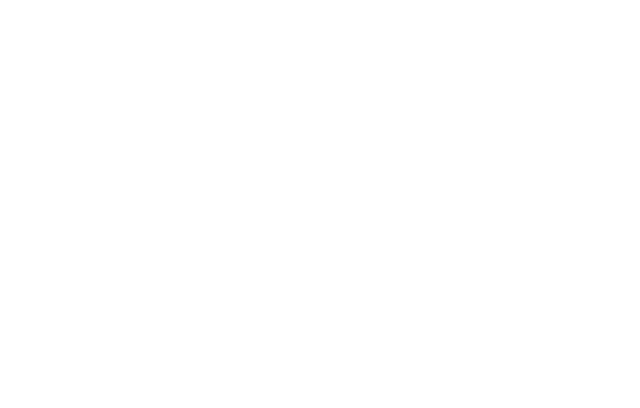
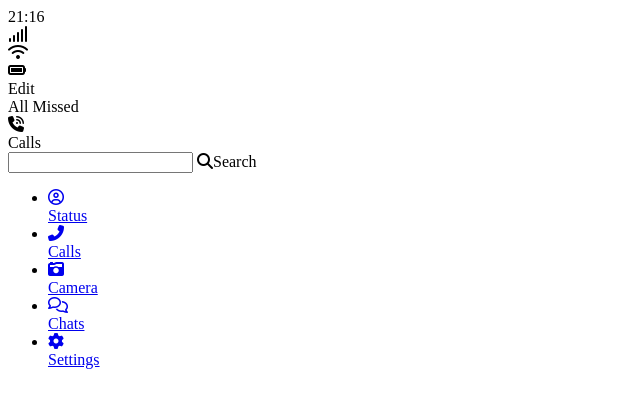
Before and after one commit to DasolPark/Dasol_CSS_WhatsApp_Clone, a plain HTML site: page calls.html in a window 1280 px wide. Shown: the whole page, without its empty margins (0-640 px from the left). Drawn offline with Linux system fonts and the light colour scheme.

Commit message:
HTML - status-bar, header, nav with icon

```diff
--- a/calls.html
+++ b/calls.html
@@ -0,0 +1,73 @@
+<!DOCTYPE html>
+<html lang="en">
+  <head>
+    <meta charset="UTF-8" />
+    <meta name="viewport" content="width=device-width, initial-scale=1.0" />
+    <meta http-equiv="X-UA-Compatible" content="ie=edge" />
+    <title>Calls</title>
+    <script
+      src="https://kit.fontawesome.com/ffd5c274b7.js"
+      crossorigin="anonymous"
+    ></script>
+  </head>
+  <body>
+    <div class="status-bar__status">
+      <div class="status-bar__column">21:16</div>
+      <div class="status-bar__column">
+        <div class="status-bar__signal"><i class="fas fa-signal"></i></i></div>
+        <div class="status-bar__wifi"><i class="fas fa-wifi"></i></div>
+        <div class="status-bar__battery"><i class="fas fa-battery-full"></i></div>
+      </div>
+    </div>
+    <header class="header">
+      <div class="header__functions">
+        <div class="header__column">Edit</div>
+        <div class="header__column">
+          <span class="header__option">All</span>
+          <span class="header__option">Missed</span>
+        </div>
+        <div class="header__column"><i class="fas fa-phone-volume"></i></div>
+      </div>
+      <div class="header__title">Calls</div>
+      <div class="header__search-bar">
+        <input type="text">
+        <i class="fas fa-search"></i><span>Search</span>
+      </div>
+    </header>
+    <nav class="nav">
+      <ul class="nav__lists">
+        <li class="nav__list">
+          <a href="status.html" class="nav__list-link">
+            <div class="nav__list-icon">
+              <i class="far fa-user-circle"></i>
+            </div>
+            <div class="nav__list-text">Status</div></li>
+          </a>
+        <li class="nav__list">
+          <a href="calls.html" class="nav__list-link">
+            <div class="nav__list-icon"><i class="fas fa-phone-alt"></i></div>
+            <div class="nav__list-text">Calls</div>
+          </a>
+        </li>
+        <li class="nav__list">
+          <a href="#" class="nav__list-link">
+            <div class="nav__list-icon"><i class="fas fa-camera-retro"></i></div>
+            <div class="nav__list-text">Camera</div>
+          </a>
+        </li>
+        <li class="nav__list">
+          <a href="chats.html" class="nav__list-link">
+            <div class="nav__list-icon"><i class="far fa-comments"></i></div>
+            <div class="nav__list-text">Chats</div>
+          </a>
+        </li>
+        <li class="nav__list">
+          <a href="status.html" class="nav__list-link">
+            <div class="nav__list-icon"><i class="fas fa-cog"></i></div>
+            <div class="nav__list-text">Settings</div>
+          </a>
+        </li>
+      </ul>
+    </nav>
+  </body>
+</html>
--- a/css/index.css
+++ b/css/index.css
@@ -1,7 +1,7 @@
 body {
   background-color: aquamarine;
   width: 100%;
-  height: 100vh;
+  height: 80vh;
   display: flex;
   justify-content: center;
   align-items: center;
```
Also changed, not shown: chats.html (+69 -0 lines), settings.html (+61 -0 lines), status.html (+68 -0 lines).
